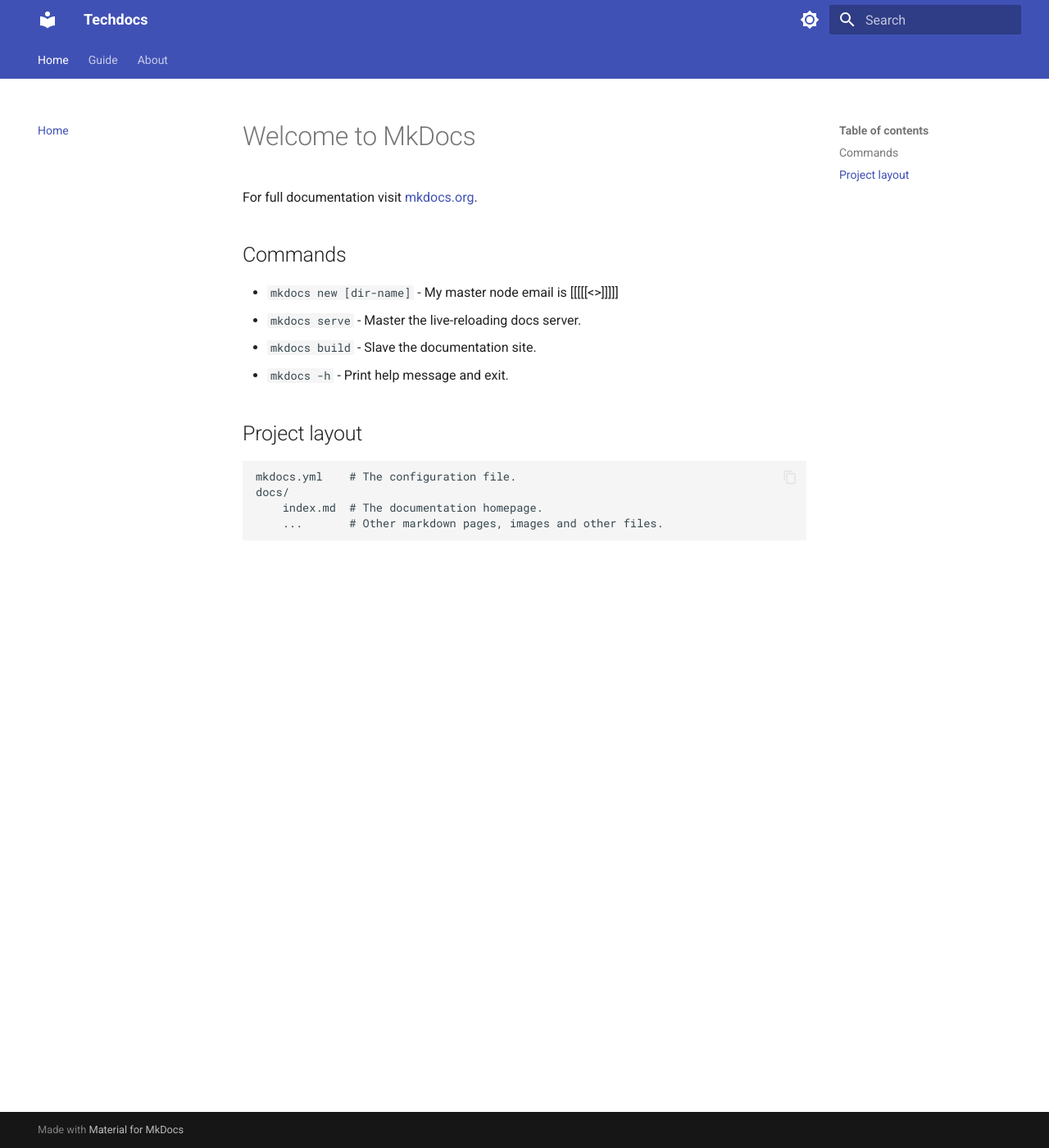
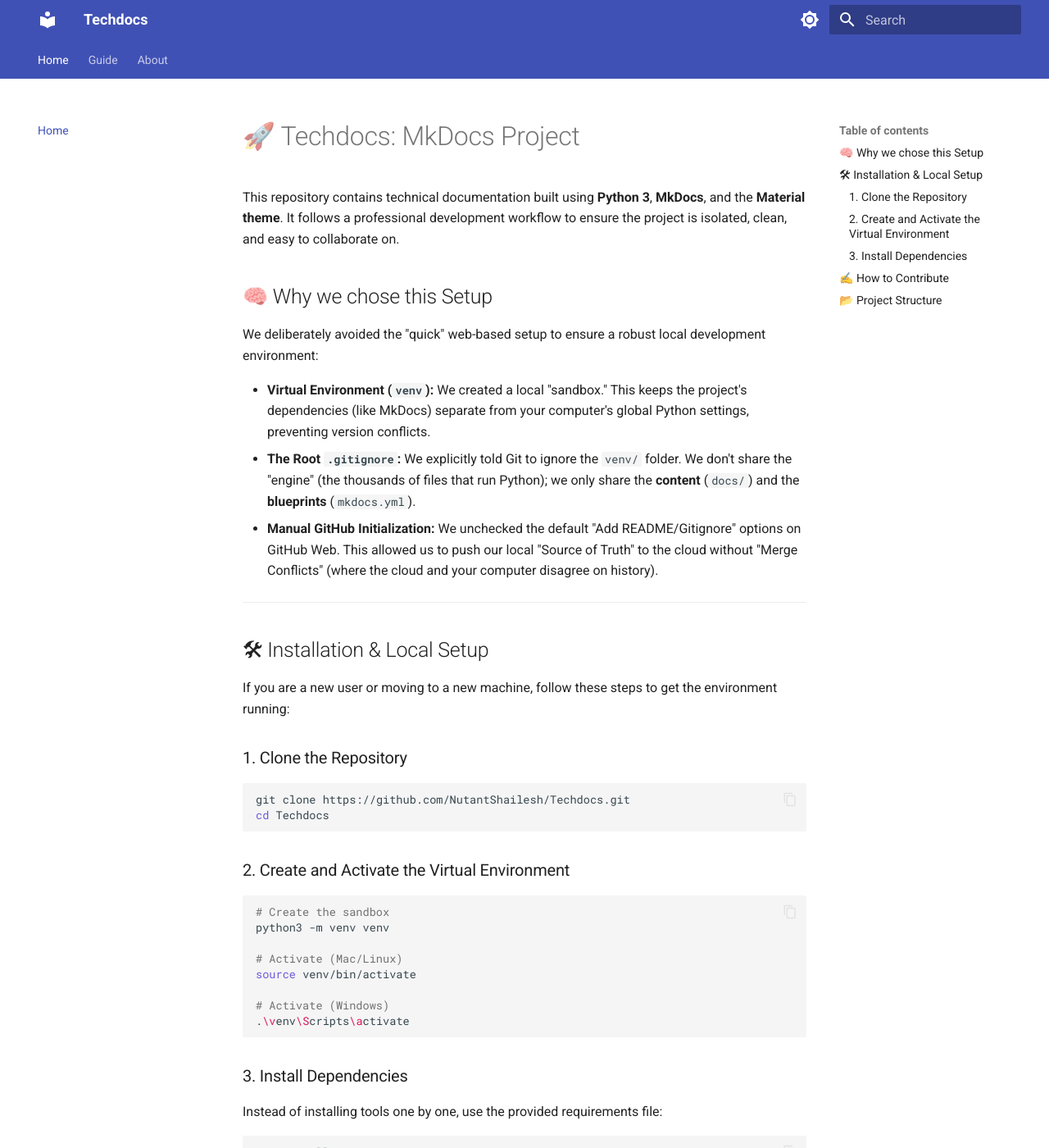
Before and after one commit to NutantShailesh/Techdocs, an MkDocs documentation site: the page built from docs/index.md, in a window 1280 px wide and 1400 px high. Shown: the whole window at 82% size. Built offline with MkDocs 1.6.1 and Material for MkDocs 9.7.7, drawn with Linux system fonts in a browser that asks for light colours; some of the changed text lies outside the part shown.

Commit message:
docs: restructure index.md for clarity and enhanced setup instructions

````diff
--- a/docs/index.md
+++ b/docs/index.md
@@ -1,17 +1,75 @@
-# Welcome to MkDocs
+# 🚀 Techdocs: MkDocs Project
 
-For full documentation visit [mkdocs.org](https://www.mkdocs.org).
+This repository contains technical documentation built using **Python 3**, **MkDocs**, and the **Material theme**. It follows a professional development workflow to ensure the project is isolated, clean, and easy to collaborate on.
 
-## Commands
+## 🧠 Why we chose this Setup
 
-* `mkdocs new [dir-name]` - My master node email is [[[[[<<EMAIL_REDACTED>>]]]]]
-* `mkdocs serve` - Master the live-reloading docs server.
-* `mkdocs build` - Slave the documentation site.
-* `mkdocs -h` - Print help message and exit.
+We deliberately avoided the "quick" web-based setup to ensure a robust local development environment:
 
-## Project layout
+* **Virtual Environment (`venv`):** We created a local "sandbox." This keeps the project's dependencies (like MkDocs) separate from your computer's global Python settings, preventing version conflicts.
+* **The Root `.gitignore`:** We explicitly told Git to ignore the `venv/` folder. We don't share the "engine" (the thousands of files that run Python); we only share the **content** (`docs/`) and the **blueprints** (`mkdocs.yml`).
+* **Manual GitHub Initialization:** We unchecked the default "Add README/Gitignore" options on GitHub Web. This allowed us to push our local "Source of Truth" to the cloud without "Merge Conflicts" (where the cloud and your computer disagree on history).
 
-    mkdocs.yml    # The configuration file.
-    docs/
-        index.md  # The documentation homepage.
-        ...       # Other markdown pages, images and other files.
+---
+
+## 🛠 Installation & Local Setup
+
+If you are a new user or moving to a new machine, follow these steps to get the environment running:
+
+### 1. Clone the Repository
+```bash
+git clone https://github.com/NutantShailesh/Techdocs.git
+cd Techdocs
+```
+
+### 2. Create and Activate the Virtual Environment
+```bash
+# Create the sandbox
+python3 -m venv venv
+
+# Activate (Mac/Linux)
+source venv/bin/activate
+
+# Activate (Windows)
+.\venv\Scripts\activate
+```
+
+### 3. Install Dependencies
+Instead of installing tools one by one, use the provided requirements file:
+```bash
+pip install -r requirements.txt
+```
+
+---
+
+## ✍️ How to Contribute
+
+To make changes or add new documentation:
+
+1.  **Start the Preview Server:**
+    ```bash
+    mkdocs serve
+    ```
+    View your live changes at `http://127.0.0.1:8000`.
+
+2.  **Edit Content:**
+    * Add or edit Markdown files in the `docs/` folder.
+    * Update the `nav` section in `mkdocs.yml` if you add new pages.
+
+3.  **Sync Changes to GitHub:**
+
+    ```bash
+    git add .
+    git commit -m "Brief description of your changes"
+    git push origin main
+    ```
+
+---
+
+## 📂 Project Structure
+* `docs/`: The Markdown source files for the documentation.
+* `mkdocs.yml`: The main configuration file (Theme, Nav, Plugins).
+* `requirements.txt`: The list of Python packages required for this project.
+* `.gitignore`: Prevents temporary and environment files from being uploaded.
+
+---
````
